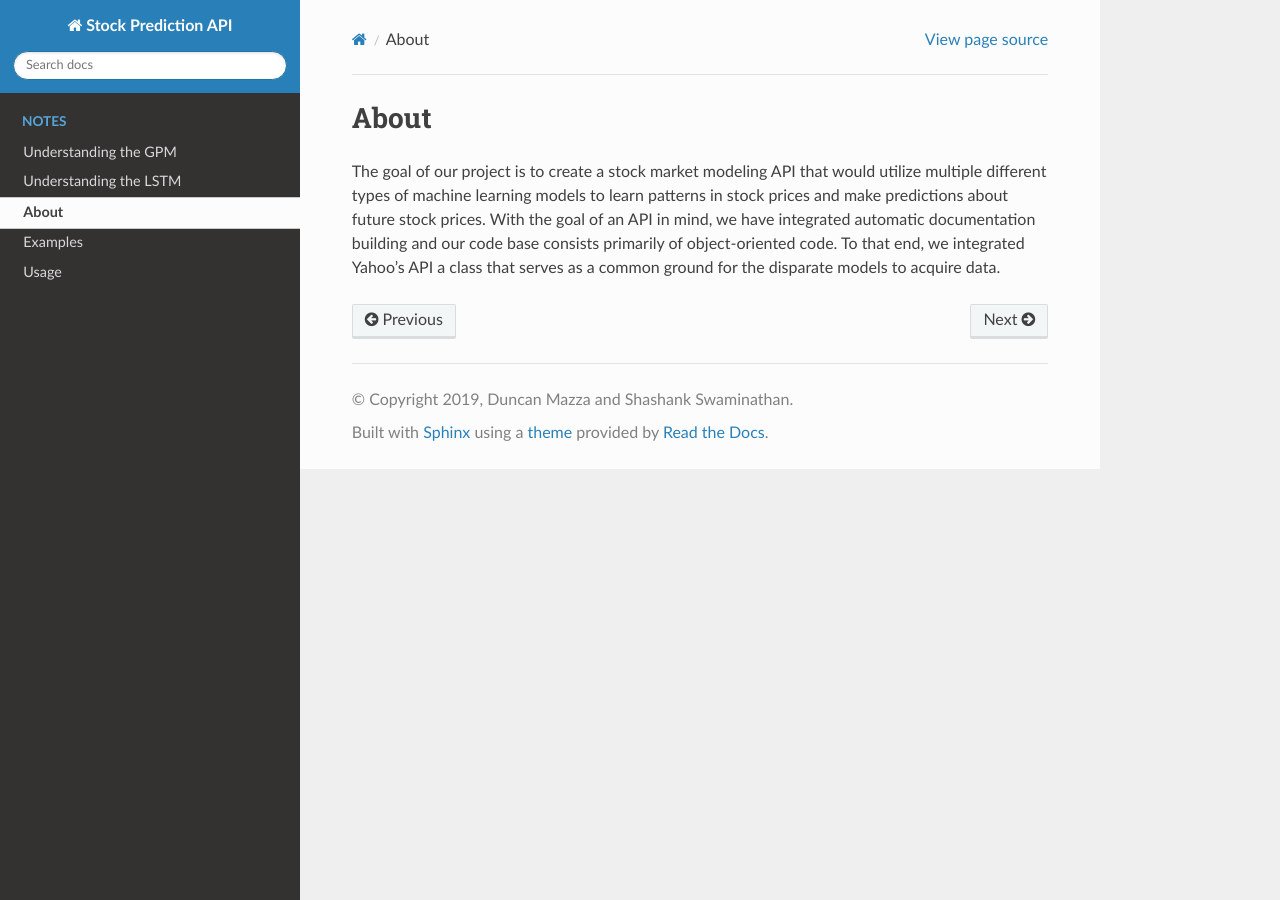
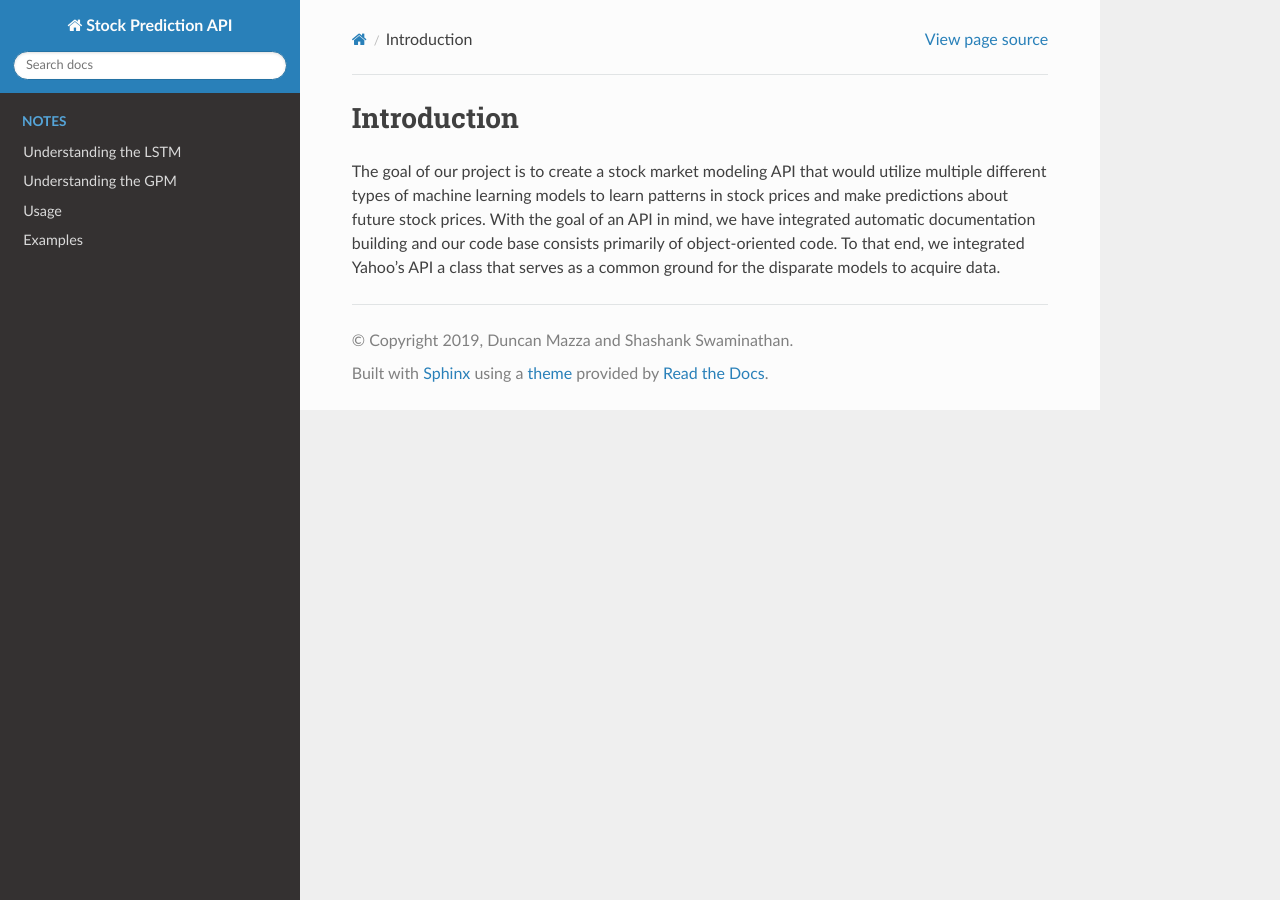
Before and after one commit to duncanmazza/ml_stock_prediction_api, a Sphinx documentation site: the page built from docsrc/source/notes/about.rst, in a window 1280 px wide. Built offline with Sphinx 7.4.7 and the Read the Docs theme 2.0.0, drawn with Linux system fonts in a browser that asks for light colours; pages that are not in the unit, such as notebooks, are missing from menus.

Commit message:
Add in-progress documentation changes

```diff
--- a/docsrc/source/notes/about.rst
+++ b/docsrc/source/notes/about.rst
@@ -1,5 +1,5 @@
-=====
-About
-=====
+============
+Introduction
+============
 
 The goal of our project is to create a stock market modeling API that would utilize multiple different types of machine learning models to learn patterns in stock prices and make predictions about future stock prices. With the goal of an API in mind, we have integrated automatic documentation building and our code base consists primarily of object-oriented code. To that end, we integrated Yahoo's API a class that serves as a common ground for the disparate models to acquire data.
```
Also changed, not shown: docsrc/source/index.rst (+11 -1 lines), 4 other files.
